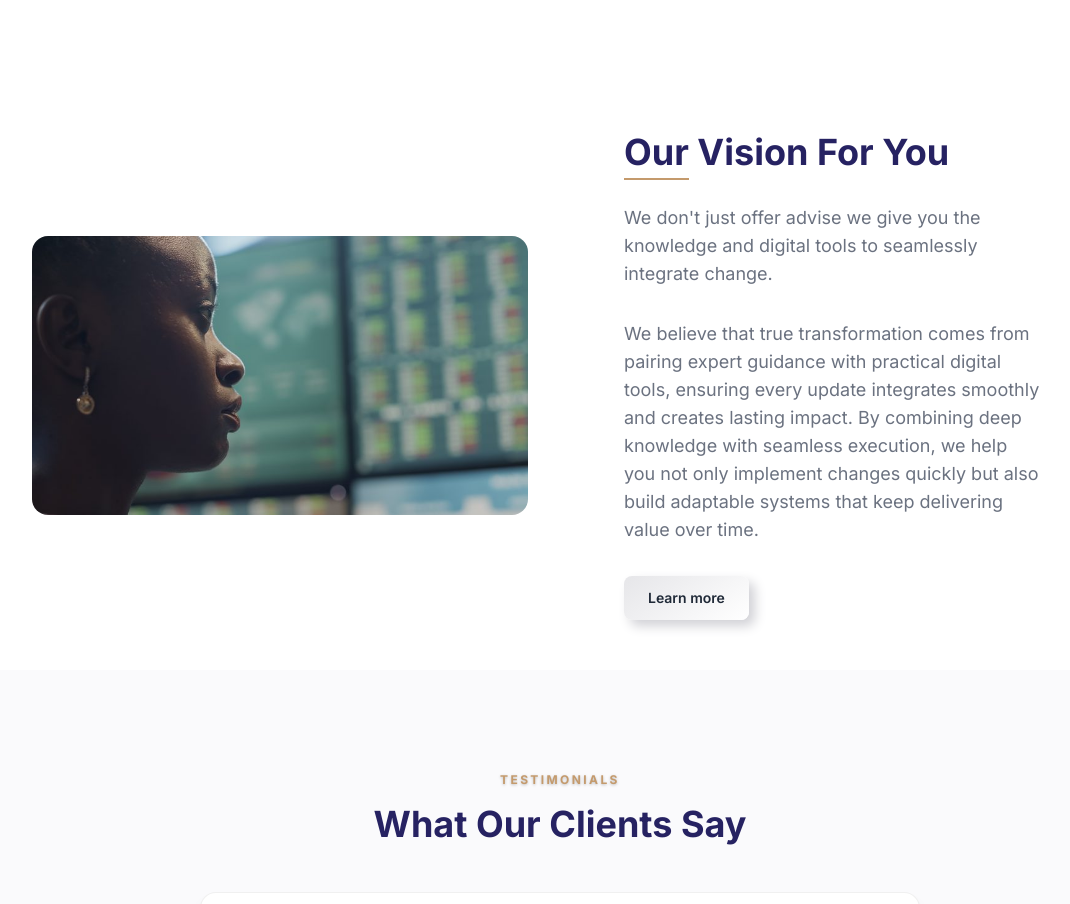
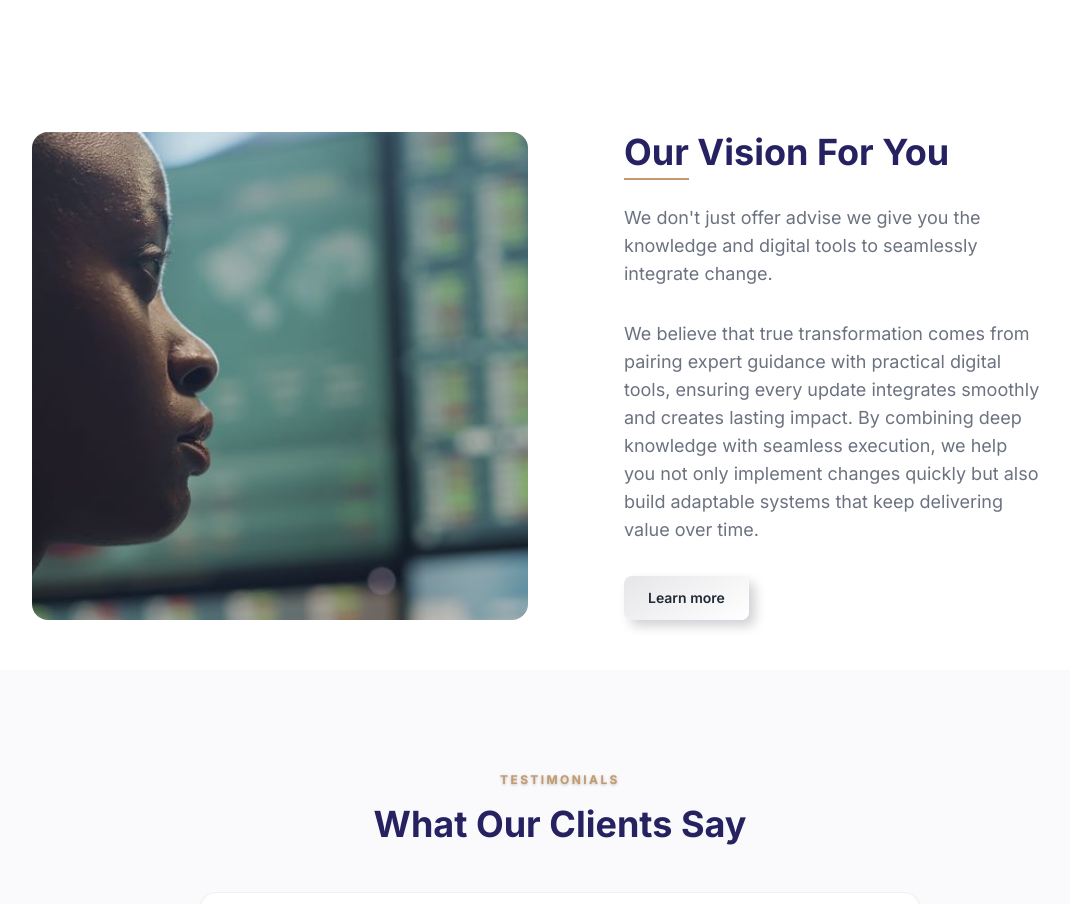
Before and after one commit to King-odysseus/TijhaWebsite, a React (Vite) app: page / in a window 1280 px wide. Shown: the part 2120-3024 px from the top of the page, without its empty margins (80-1150 px from the left). Built offline with nearby package versions, Linux system fonts and the light colour scheme.

Commit message:
design: make WhoWeAre image stretch full height of the section

```diff
--- a/src/components/home/WhoWeAre.jsx
+++ b/src/components/home/WhoWeAre.jsx
@@ -4,12 +4,12 @@ function WhoWeAre() {
   return (
     <section className="bg-white py-[30px] py-[50px]">
       <div className="w-full px-8 md:px-16 lg:px-28">
-        <div className="grid grid-cols-1 lg:grid-cols-2 gap-16 items-center">
-          <div className="flex items-center justify-center order-2 lg:order-1">
+        <div className="grid grid-cols-1 lg:grid-cols-2 gap-16 items-stretch">
+          <div className="order-2 lg:order-1">
             <img
               src="/images/trader-analyzing-stocks.jpg"
               alt="Tijha financial analyst at work"
-              className="w-full h-auto object-contain rounded-2xl"
+              className="w-full h-full object-cover rounded-2xl"
               loading="lazy"
             />
           </div>
```
